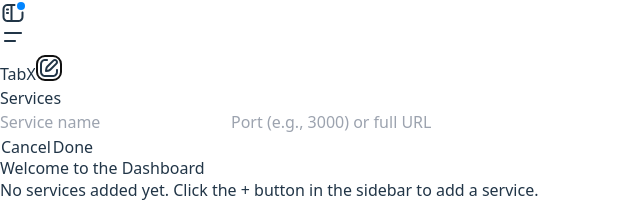
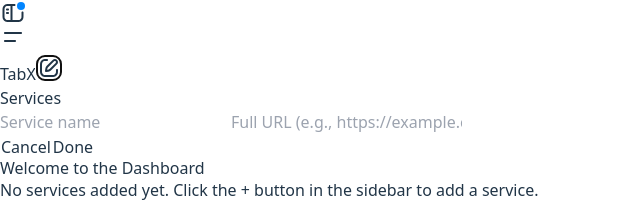
Before and after one commit to precious-soda/TabX, a React (Vite) app: page / in a window 1280 px wide. Both pictures are taken after a click on the button 48 px from the left and 68 px from the top of the page. Shown: the top 202 px of the page, without its empty margins (0-640 px from the left). Built offline with nearby package versions, Linux system fonts and the light colour scheme.

Commit message:
feat(sidebar): require full URL for services

```diff
--- a/src/components/Sidebar.jsx
+++ b/src/components/Sidebar.jsx
@@ -14,10 +14,8 @@ const Sidebar = ({ services, setServices }) => {
 
   const handleAddService = () => {
     if (newServiceName.trim() !== "" && newServiceUrl.trim() !== "") {
-      const url = newServiceUrl.startsWith("http://") || newServiceUrl.startsWith("https://")
-        ? newServiceUrl
-        : `http://localhost:${newServiceUrl}`;
-      const newServiceObj = { name: newServiceName, url };
+      // No automatic localhost prefixing; use the full URL as provided
+      const newServiceObj = { name: newServiceName, url: newServiceUrl };
       setServices([...services, newServiceObj]);
       setNewServiceName("");
       setNewServiceUrl("");
@@ -268,7 +266,7 @@ const Sidebar = ({ services, setServices }) => {
             />
             <input
               type="text"
-              placeholder="Port (e.g., 3000) or full URL"
+              placeholder="Full URL (e.g., https://example.com)"
               value={newServiceUrl}
               onChange={(e) => setNewServiceUrl(e.target.value)}
               className="p-2 rounded bg-gray-700 text-white focus:outline-none w-full"
```
